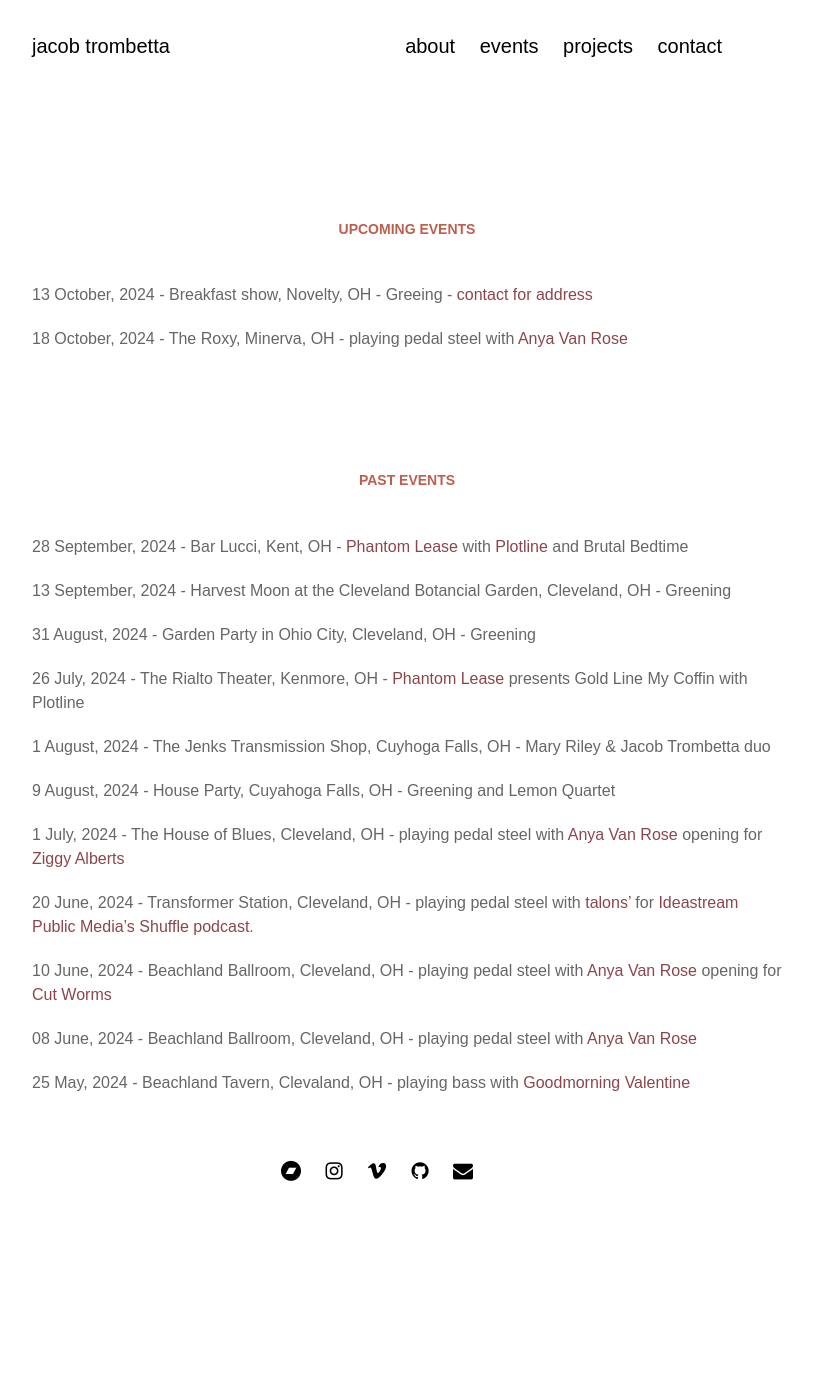
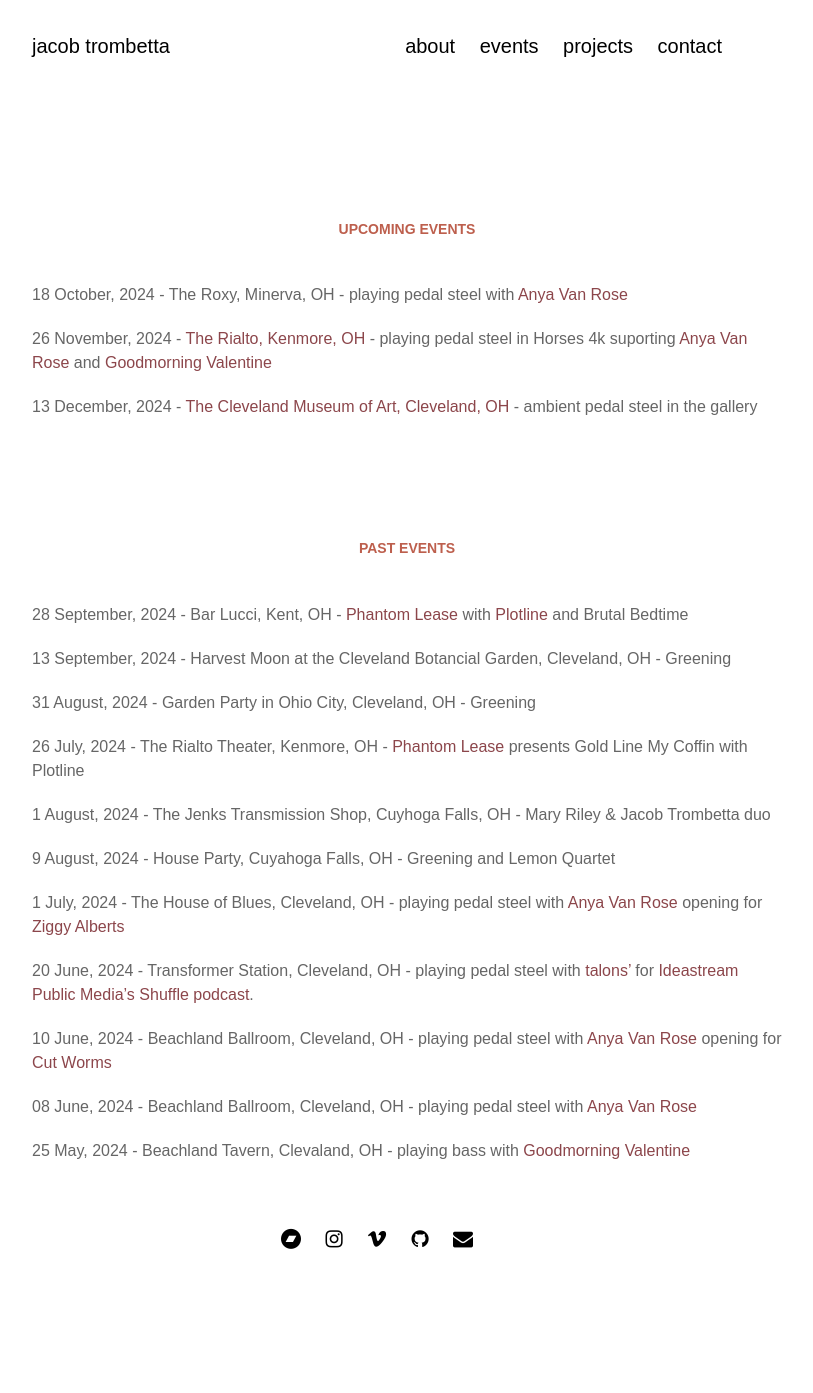
Before and after one commit to jacobtrombetta/jacobtrombetta.github.io, a Jekyll site: the page built from pages/events.md, in a window 1280 px wide. Shown: the whole page, without its empty margins (263-1076 px from the left). Built offline with Jekyll 4.4.1, drawn with Linux system fonts in a browser that asks for light colours; nearby versions of some CDN libraries; some web fonts are replaced; before the commit the page ends 1325 px from its top, so only the background shows below that.

Commit message:
update events page

```diff
--- a/pages/events.md
+++ b/pages/events.md
@@ -4,9 +4,11 @@ title: events
 permalink: /events
 ---
 ### Upcoming events
-13 October, 2024 - Breakfast show, Novelty, OH - Greeing - [contact for address](/contact)
+18 October, 2024 - The Roxy, Minerva, OH - playing pedal steel with [Anya Van Rose](https://www.anyavanrose.com/)
 
-18 October, 2024 - The Roxy, Minerva, OH - playing pedal steel with [Anya Van Rose](https://www.anyavanrose.com/)
+26 November, 2024 - [The Rialto, Kenmore, OH](https://www.therialtotheatre.com/calendar/2024/11/26/goodmorning-valentine-anya-van-rose-horses-4k) - playing pedal steel in Horses 4k suporting [Anya Van Rose](https://www.anyavanrose.com/) and [Goodmorning Valentine](https://goodmorningvalentine.bandcamp.com/)
+
+13 December, 2024 - [The Cleveland Museum of Art, Cleveland, OH](https://www.clevelandart.org/events/music-galleries-jacob-trombetta) - ambient pedal steel in the gallery
 
 ### Past events
 28 September, 2024 - Bar Lucci, Kent, OH - [Phantom Lease](https://sites.google.com/view/phantomlease/home) with [Plotline](https://www.instagram.com/plotline.ak/) and Brutal Bedtime
```
